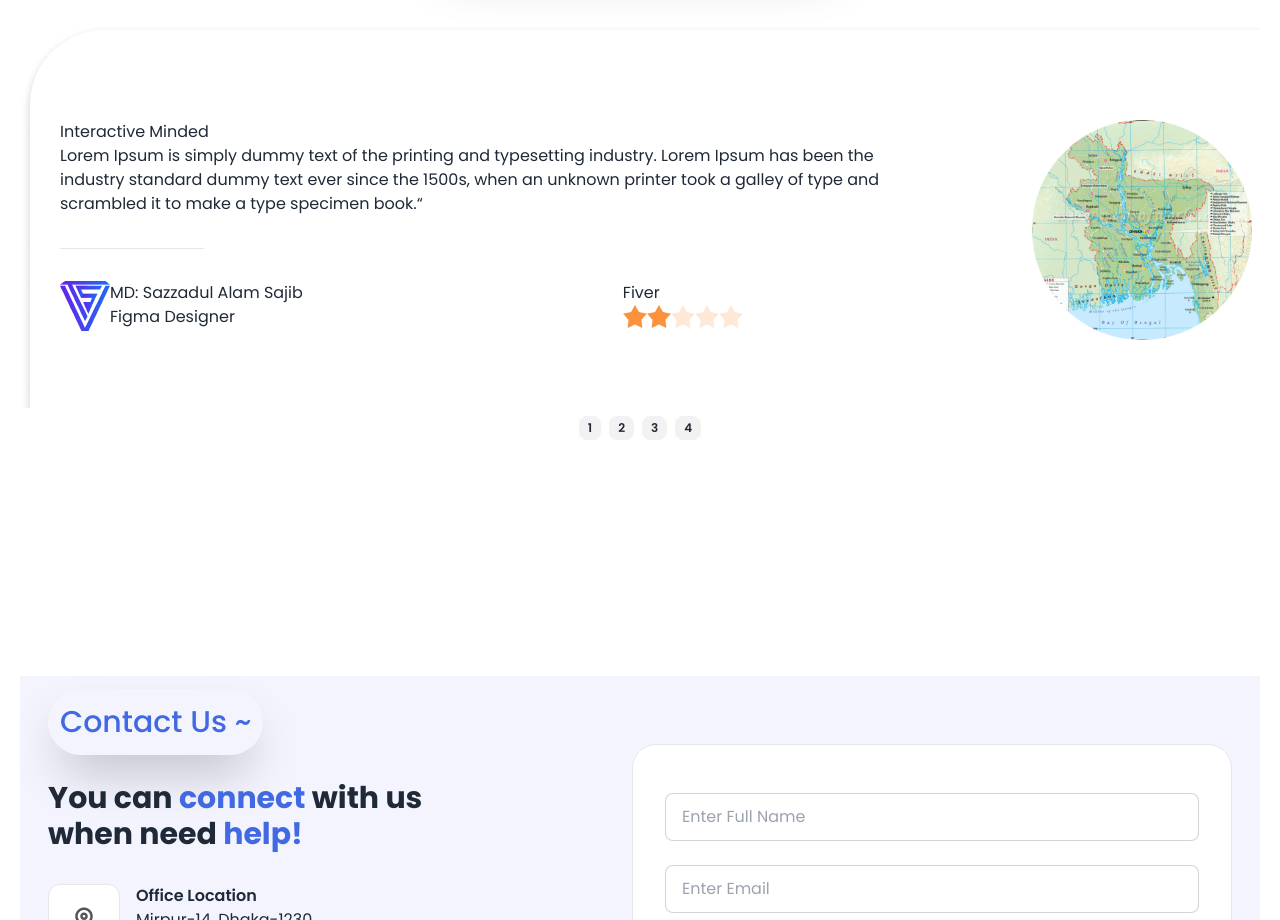
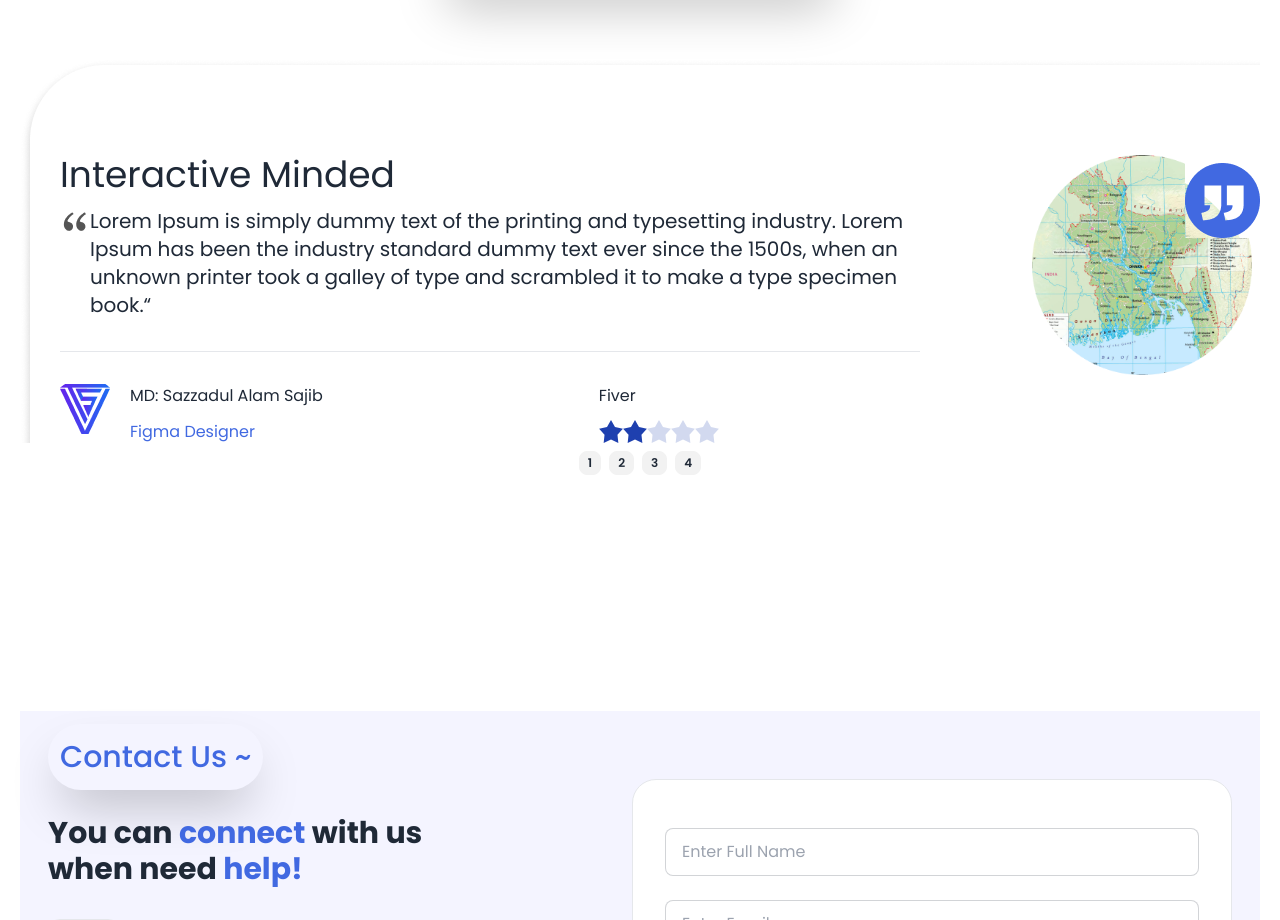
Before and after one commit to MahmudulMahi/-company-website, a React (Vite) app: page / in a window 1280 px wide. Shown: the part 2820-3740 px from the top of the page. Built offline with nearby package versions, Linux system fonts and the light colour scheme.

Commit message:
create what our clients think

```diff
--- a/src/components/Layouts/WhatOurClients/WhatOurClients.jsx
+++ b/src/components/Layouts/WhatOurClients/WhatOurClients.jsx
@@ -1,4 +1,6 @@
 import profailimg from '../../../../public/asset/Rectangle 303 (1).png'
+import coma1 from '../../../../public/asset/icon-park-outline_quote.png'
+import coma2 from '../../../../public/asset/Vector (1).png'
 import icon1 from '/asset/Group 527.png'
 const WhatOurClients = () => {
   return (
@@ -9,31 +11,37 @@ const WhatOurClients = () => {
       <div className="carousel w-full h-full mt-20" style={{ backgroundImage: "url('/asset/Rectangle 248 (1).png')" }}>
         <div id="item1" className=" flex p-10 carousel-item w-full space-x-28 mt-14 ">
           <div className='flex-1  '>
-            <h2>Interactive Minded</h2>
-            <p>Lorem Ipsum is simply dummy text of the printing and typesetting industry. Lorem Ipsum has been the industry standard dummy text ever since the 1500s, when an unknown printer took a galley of type and scrambled it to make a type specimen book.“</p>
-            <hr className="h-px my-8 bg-gray-200 border-0 dark:bg-gray-700 w-36" />
-            <div className='flex'>
+            <h2 className='text-4xl mb-3'>Interactive Minded</h2>
+           <div className='flex '>
+            <img className='w-[30px] h-[30px]' src={coma1} alt="" />
+            <p className='text-xl'>Lorem Ipsum is simply dummy text of the printing and typesetting industry. Lorem Ipsum has been the industry standard dummy text ever since the 1500s, when an unknown printer took a galley of type and scrambled it to make a type specimen book.“</p>
+           </div>
+            <hr className="h-px my-8 bg-gray-200 border-0 dark:bg-gray-700 w-" />
+            <div className='flex gap-5'>
               <div>
                 <img src={icon1} alt="" />
               </div>
               <div>
                 <h2>MD: Sazzadul Alam Sajib</h2>
-                <p>Figma Designer</p>
+                <p className='text-[#4169E1] mt-3'>Figma Designer</p>
               </div>
-              <div className='ml-80'>
+              <div className='ml-64'>
                 <h2>Fiver</h2>
-                <div className="rating">
-                  <input type="radio" name="rating-2" className="mask mask-star-2 bg-orange-400" />
-                  <input type="radio" name="rating-2" className="mask mask-star-2 bg-orange-400" checked />
-                  <input type="radio" name="rating-2" className="mask mask-star-2 bg-orange-400" />
-                  <input type="radio" name="rating-2" className="mask mask-star-2 bg-orange-400" />
-                  <input type="radio" name="rating-2" className="mask mask-star-2 bg-orange-400" />
+                <div className="rating mt-3">
+                  <input type="radio" name="rating-2" className="mask mask-star-2 bg-blue-800" />
+                  <input type="radio" name="rating-2" className="mask mask-star-2 bg-blue-800" checked />
+                  <input type="radio" name="rating-2" className="mask mask-star-2 bg-blue-800" />
+                  <input type="radio" name="rating-2" className="mask mask-star-2 bg-blue-800" />
+                  <input type="radio" name="rating-2" className="mask mask-star-2 bg-blue-800" />
                 </div>
               </div>
             </div>
           </div>
-          <div className='pr-12'>
+          <div className='pr-12 relative'>
             <img src={profailimg} className="w-[220px]" />
+            <div className='absolute top-2 right-10'>
+            <img src={coma2} alt="" />
+            </div>
           </div>
         </div>
         <div id="item2" className="carousel-item w-full">
```
Also changed, not shown: public/asset/Vector (1).png, public/asset/icon-park-outline_quote.png (added).
